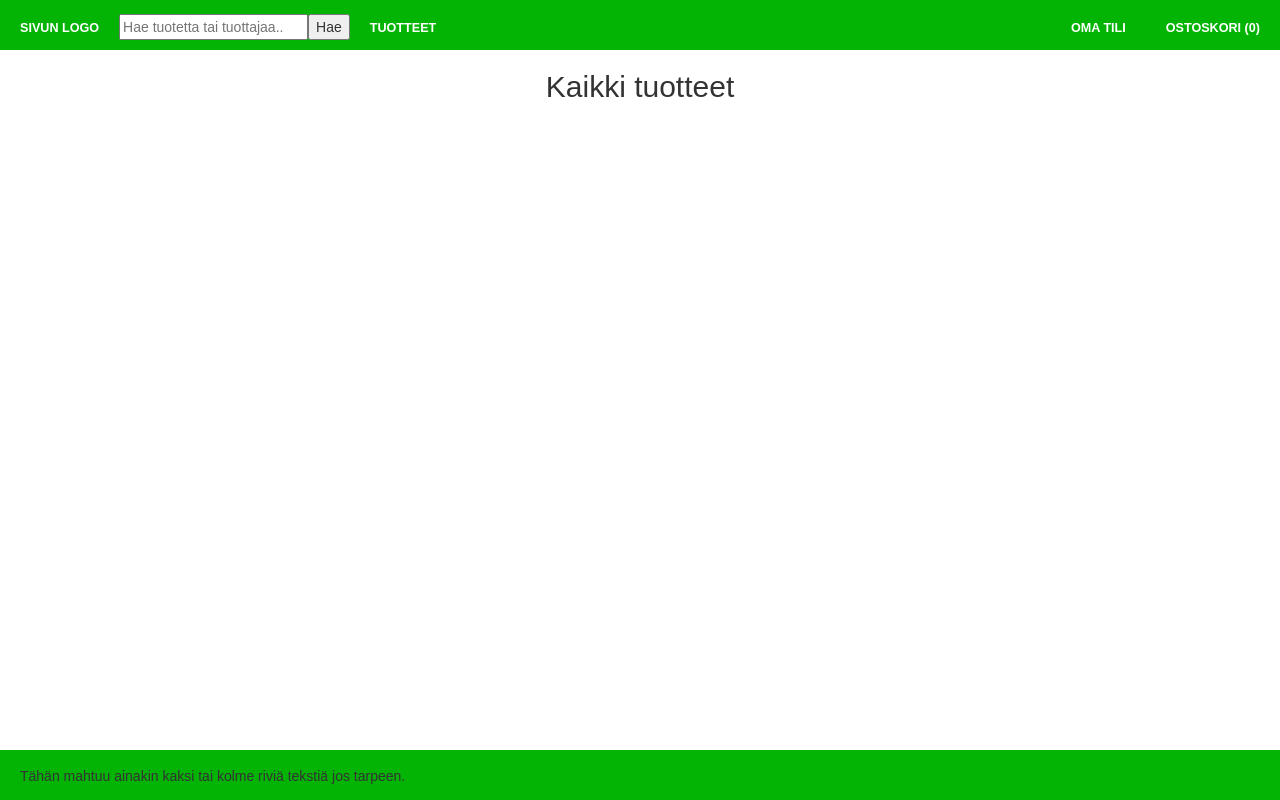
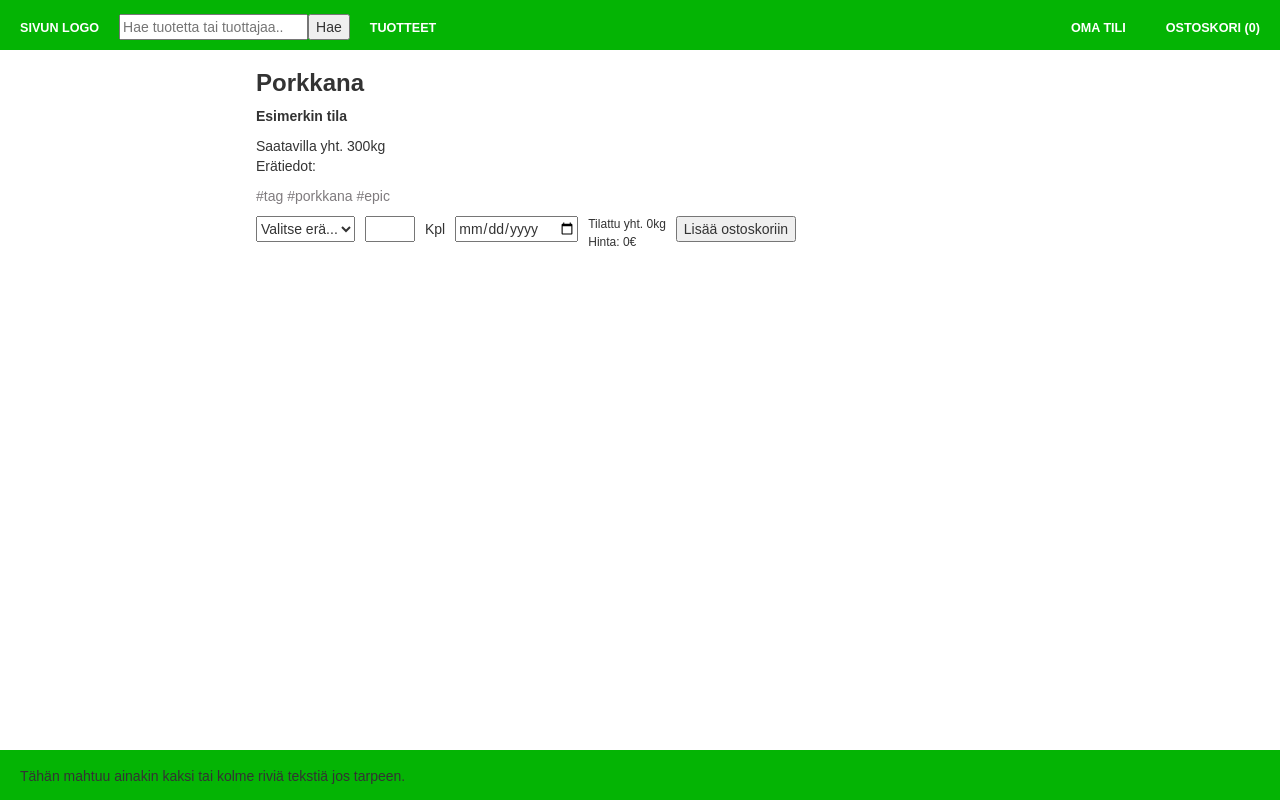
Before and after one commit to jnyste/lahiruoka, a React (Create React App) app in the folder frontend/: page /tuotteet in a window 1280 px wide. Built offline with nearby package versions, Linux system fonts and the light colour scheme.

Commit message:
Add example product to product page.

```diff
--- a/frontend/src/ProductPage.js
+++ b/frontend/src/ProductPage.js
@@ -17,22 +17,36 @@ class ProductPage extends Component {
                 <div className="productinfo">
                     <h3 className="product title">Porkkana</h3>
                     <p className="product owner">Esimerkin tila</p>
-                    <p>Saatavilla yht. 300kg</p>
-                    <p>Erätiedot:</p>
+                    <p>Saatavilla yht. 300kg<br/>Erätiedot:</p>
                     <p className="tags">#tag #porkkana #epic</p>
                 </div>
                 <div className="order">
+                    <div className="floatTis">
                         <select>
                             <option value="0">Valitse erä...</option>
                             <option value="1">5kg</option>
                             <option value="2">10kg</option>
                         </select>
+                    </div>
+                    <div className="floatTis">
                         <form>
-                        <input type="text" name="kpl" />
+                            <input type="text" name="kpl" className="kplBox"/>
+                        </form>
+                    </div>
+                    <div className="floatTis kplText">
                         <p>Kpl</p>
-                    </form>
+                    </div>
+                    <div className="floatTis">
                         <input type="date" name="deliverydate" id="deliverypicker"/>
                     </div>
+                    <div className="floatTis total">
+                        <p>Tilattu yht. 0kg<br/>Hinta: 0€</p>
+                    </div>
+                    <div className= "floatTis">
+                        <button name="name" value="value" type="submit">Lisää ostoskoriin</button>
+                    </div>
+                </div>
+
             </div>
         );
     }
--- a/frontend/src/Wrapper.js
+++ b/frontend/src/Wrapper.js
@@ -2,6 +2,7 @@ import React from "react";
 import { BrowserRouter as Router, Route, Link } from "react-router-dom";
 import './css/frontpage_style.css';
 import FarmCarousel from './FarmCarousel';
+import ProductPage from './ProductPage';
 
 function Index() {
   return <FarmCarousel />;
@@ -12,7 +13,7 @@ function Profile() {
 }
 
 function Products() {
-  return <h2>Kaikki tuotteet</h2>;
+  return <ProductPage/>;
 }
 
 function ShoppingCart() {
@@ -33,7 +34,7 @@ function Wrapper() {
         </nav>
 
         <Route path="/" exact component={Index} />
-        <Route path="/tuotteet/" component={Products} />
+        <Route path="/tuotteet/" component={ProductPage} />
         <Route path="/ostoskori/" component={ShoppingCart} />
         <Route path="/profiili/" component={Profile} />
 
--- a/frontend/src/css/ProductPage_style.css
+++ b/frontend/src/css/ProductPage_style.css
@@ -6,3 +6,33 @@
 .tags {
     color: #7f7b7e;
 }
+
+.productbox {
+    margin-left: 20%;
+}
+
+.floatTis {
+    float: left;
+    padding-right: 10px;
+    height: 50px;
+}
+
+select {
+    height: 26px;
+}
+
+input {
+    height: 26px;
+}
+
+.kplBox {
+    width: 50px;
+}
+
+.kplText {
+    padding-top: 3px;
+}
+
+.total {
+    font-size: 12px;
+}
```
Lines whose indentation alone changed are shown as unchanged.
